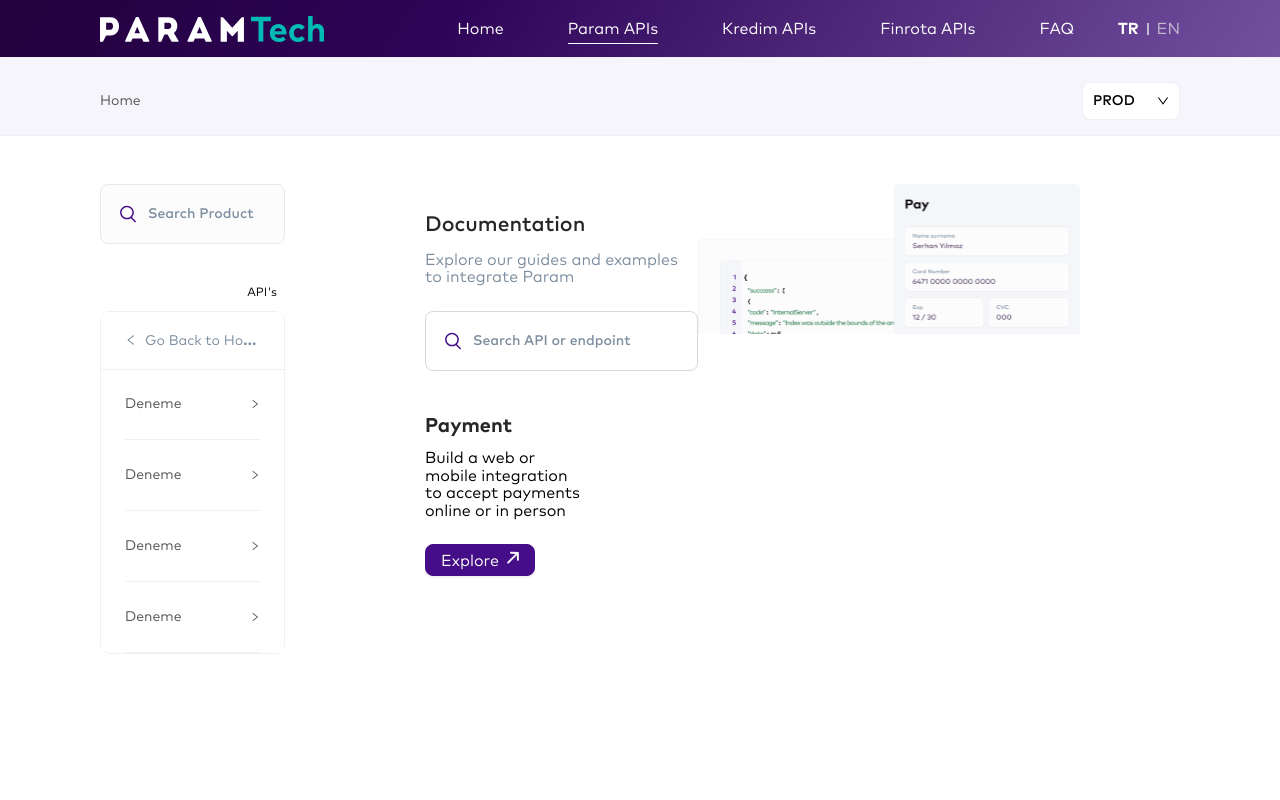
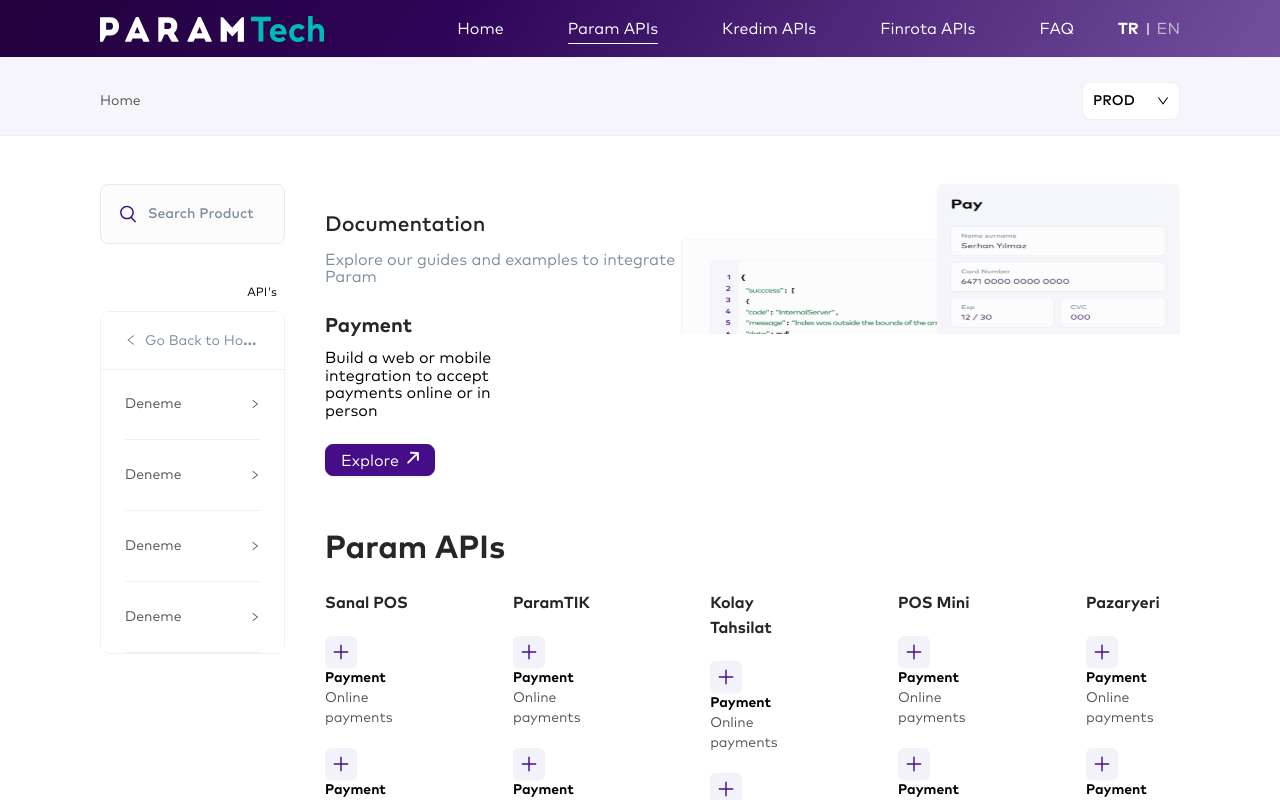
Before and after one commit to alihanberk/Paramtech.ApiPortal.UI, a React (Create React App) app: page /home in a window 1280 px wide. Both pictures are taken after a click on the item "Param APIs". Shown: the top 800 px of the page. Built offline with nearby package versions, Linux system fonts and the light colour scheme.

Commit message:
product changing

```diff
--- a/src/components/HomeComponents/Hero.js
+++ b/src/components/HomeComponents/Hero.js
@@ -6,9 +6,9 @@
 import seacrhIcon from "../../assets/img/ui-icons/search.svg";
 import arrow from "../../assets/img/ui-icons/union.svg";
 
-const Hero = () => {
+const Hero = ({ hasLayout = true, withInput = true }) => {
   return (
-    <Row className="hero layout-container">
+    <Row className={`hero ${hasLayout && "layout-container"}`}>
       <Col className="hero-description mt-24" md={10}>
         <Row>
           <Col xs={24}>
@@ -17,9 +17,12 @@
           <Col xs={24}>
             <Typography.P className="color-light-gray font-16 mb-24">Explore our guides and examples to integrate Param</Typography.P>
           </Col>
-          <Col xs={24}>
-            <Input prefix={<ReactSVG className="svg-prefix" src={seacrhIcon} />} className="description-input mb-40" placeholder="Search API or endpoint" />
-          </Col>
+          {
+            withInput &&
+            <Col xs={24}>
+              <Input prefix={<ReactSVG className="svg-prefix" src={seacrhIcon} />} className="description-input mb-40" placeholder="Search API or endpoint" />
+            </Col>
+          }
           <Col xs={24}>
             <Typography.H className="font-20 text-700 mb-8">Payment</Typography.H>
           </Col>
--- a/src/components/Layout/Header/HeaderNavbar.js
+++ b/src/components/Layout/Header/HeaderNavbar.js
@@ -13,12 +13,13 @@
     navigate = useNavigate(),
     dispatch = useDispatch(),
 
-    handleClick = (key, route) => {
-      dispatch(setCurrentProduct(key));
+    handleClick = (route, key) => {
+      console.log(key);
+      key && dispatch(setCurrentProduct(key));
       navigate(route);
     },
 
-    navbarItem = Apis.map(api => ({ label: intl.formatMessage({ id: api.name }), key: api.id, onClick: () => handleClick(api.key, api.route) }));
+    navbarItem = Apis.map(api => ({ label: intl.formatMessage({ id: api.name }), key: api.id, onClick: () => handleClick(api.route, api.product) }));
 
   return (
     <div className="navbar-container">
--- a/src/components/Organization/index.js
+++ b/src/components/Organization/index.js
@@ -1,10 +1,25 @@
 import Hero from "components/HomeComponents/Hero";
 import React from "react";
+import { useSelector } from "react-redux";
+import apiList from "data/homePageApiList.data.json";
+import testList from "data/homePageTest.data.json";
+import FAQ from "data/HomeFAQ.data.json";
+import { AboutAndFAQ, SummaryList } from "components/UIComponents";
 
 const OrganizationContent = () => {
+  const product = useSelector(({ app }) => app.appSlice.currentProduct);
+
   return (
     <div>
-      <Hero />
+      <div className="mb-48">
+        <Hero {...{ hasLayout: false, withInput: false }} />
+      </div>
+      <div className="mb-48">
+        <SummaryList {...{ data: apiList.find(x => x.key === product), isSeenAll: false }} />
+      </div>
+      <div>
+        <AboutAndFAQ {...{ data: testList, FAQData: FAQ }} />
+      </div>
     </div>
   )
 }
--- a/src/data/navbar.data.json
+++ b/src/data/navbar.data.json
@@ -1,16 +1,19 @@
 [
   {
     "id": "Param-Api",
+    "product": "param",
     "name": "label.paramApi",
     "route": "/organizations/param"
   },
   {
     "id": "Kredim-Api",
+    "product": "kredim",
     "name": "label.kredimApi",
     "route": "/organizations/kredim"
   },
   {
     "id": "Finrota-Api",
+    "product": "finrota",
     "name": "label.finrotaApi",
     "route": "/organizations/finrota"
   }
--- a/src/pages/Organization.js
+++ b/src/pages/Organization.js
@@ -2,7 +2,6 @@
 import OrganizationContent from "components/Organization";
 import React from "react";
 import { useSelector } from "react-redux";
-import app from "store/features/app";
 
 const Organization = () => {
   const product = useSelector(({ app }) => app.appSlice.currentProduct);
@@ -22,7 +21,7 @@
               { title: "Deneme" },
               { title: "Deneme" }
             ],
-            organization: "param"
+            organization: product
           }
         }
       }} >
```
